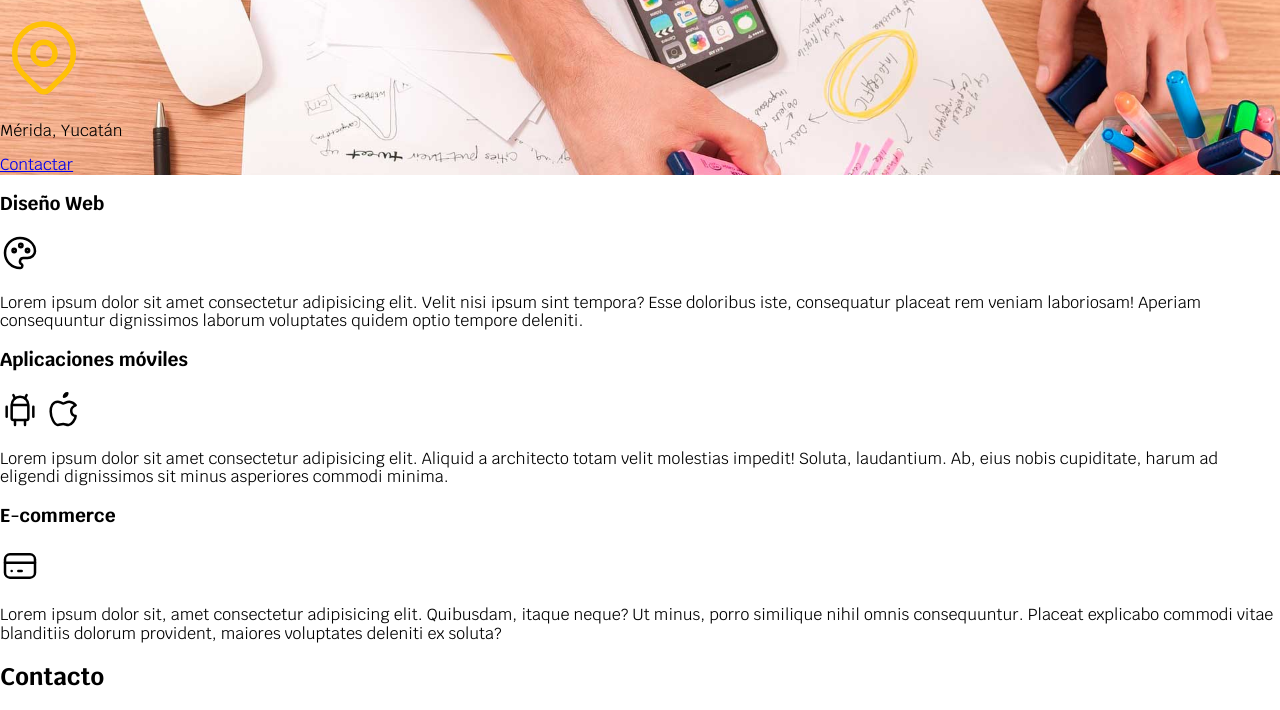
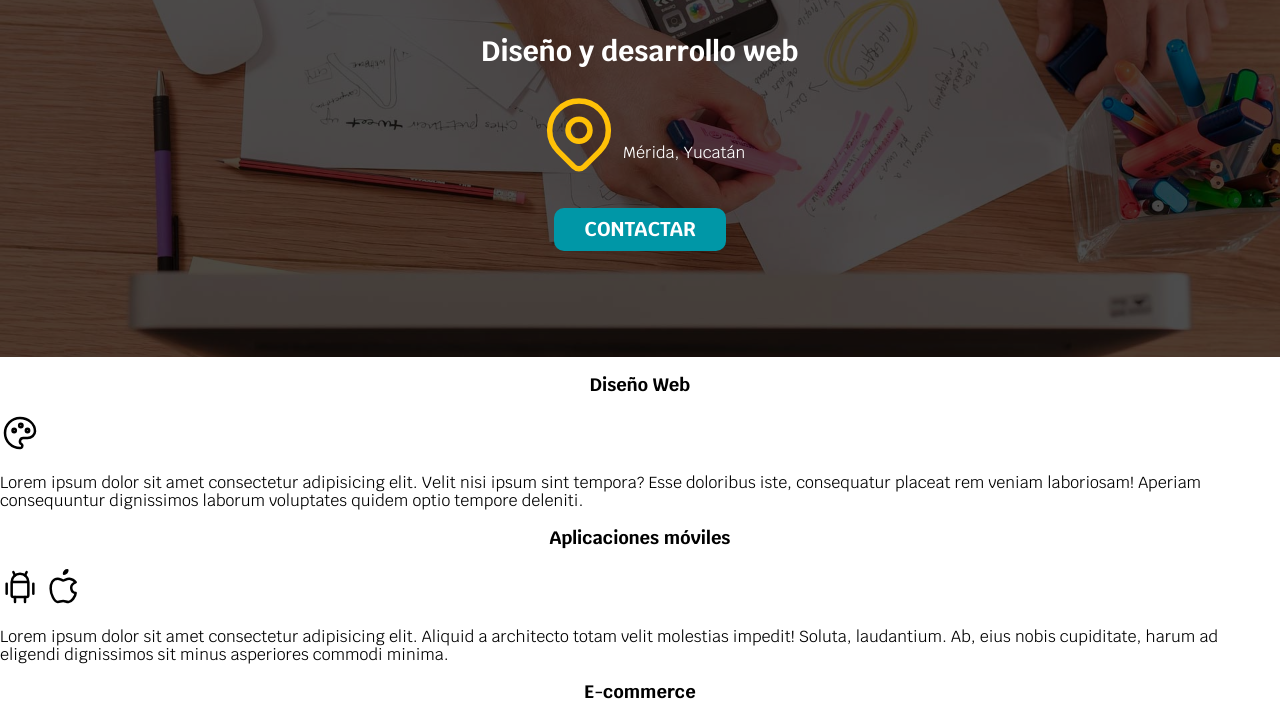
Before and after one commit to BrayanSierratuz88/Web, a plain HTML site: page developer_page_7SA/index.html in a window 1280 px wide. Shown: the part 231-941 px from the top of the page. Drawn offline with Linux system fonts and the light colour scheme.

Commit message:
Hero finished

```diff
--- a/developer_page_7SA/css/styles.css
+++ b/developer_page_7SA/css/styles.css
@@ -8,6 +8,24 @@
 }
 html{
     font-size: 62.5%;
+    box-sizing: border-box;
+}
+*, * ::before,  *::after{
+    box-sizing: inherit;
+}
+/* Tipografia */
+h1{
+    font-size: 3.8rem;
+}
+h2{
+    font-size: 2.8rem;
+
+}
+h3{
+    font-size: 1.8rem;
+}
+h1,h2,h3{
+    text-align: center;
 }
 body{
     font-size: 16px;
@@ -70,4 +88,54 @@ body{
     background-repeat: no-repeat;
     /*cover cubre toda la imagen con todo el tamaño posible*/
     background-size: cover;
+    height: 450px; /* Altura del elemento hero */
+    position: relative; /* para minipular la posicion el padre siempre debe ser relative */
 }
+
+
+.contenido-hero{
+ /* para manipular la posicion el hijo siempre debe ser absoluto */
+    position: absolute;
+    background-color: rgba(0,0,0,.7); /* Al 70%*/
+    width: 100%;
+    height: 100%;
+    /* alinear vertical y horizontal */
+    display: flex;
+    flex-direction: column;
+    align-items: center;
+    justify-content: center;
+}
+
+
+.contenido-hero p, h2{
+    color: var(--blanco);
+}
+
+.ubicacion{
+    display: flex;
+    align-items: flex-end;
+}
+
+.boton{
+    background-color : var(--Secundario); /* color del fondo del botón */
+    color: var(--blanco);/*Color del texto */
+    padding: 1rem  3rem;
+    margin-top: 3rem;
+    /* tamaño de letra */
+    font-size: 2rem;
+    text-decoration: none;
+    text-transform: uppercase;
+    font-weight: bold;
+    /*border redondeado */
+    border-radius: 1rem;
+    /* Ancho del boton al 90% para diseño movil */
+    width: 90%;
+    /*Alinear texto del boton*/
+    text-align: center;
+
+}
+@media (min-width: 768px) {
+    .boton{
+        width: auto;
+    }
+ }
--- a/developer_page_7SA/index.html
+++ b/developer_page_7SA/index.html
@@ -34,10 +34,12 @@
 
     <Section class="hero">
         <div class="contenido-hero">
-    <h2 class="titulo">Diseño y desarrollo web</h2>
-    <svg xmlns="http://www.w3.org/2000/svg" viewBox="0 0 24 24" fill="none" stroke=" #ffc107" stroke-linecap="round" stroke-linejoin="round" width="88" height="88" stroke-width="1.5"> <path d="M9 11a3 3 0 1 0 6 0a3 3 0 0 0 -6 0"></path> <path d="M17.657 16.657l-4.243 4.243a2 2 0 0 1 -2.827 0l-4.244 -4.243a8 8 0 1 1 11.314 0z"></path> </svg>
-    <p>Mérida, Yucatán</p>
-    <a href="#" >Contactar</a>
+    <h2 >Diseño y desarrollo web</h2>
+    <div class="ubicacion">
+        <svg xmlns="http://www.w3.org/2000/svg" viewBox="0 0 24 24" fill="none" stroke=" #ffc107" stroke-linecap="round" stroke-linejoin="round" width="88" height="88" stroke-width="1.5"> <path d="M9 11a3 3 0 1 0 6 0a3 3 0 0 0 -6 0"></path> <path d="M17.657 16.657l-4.243 4.243a2 2 0 0 1 -2.827 0l-4.244 -4.243a8 8 0 1 1 11.314 0z"></path> </svg>
+        <p>Mérida, Yucatán</p>
+    </div>
+    <a class="boton" href="#" >Contactar</a>
     </div>
    </Section>
    <main>
```
